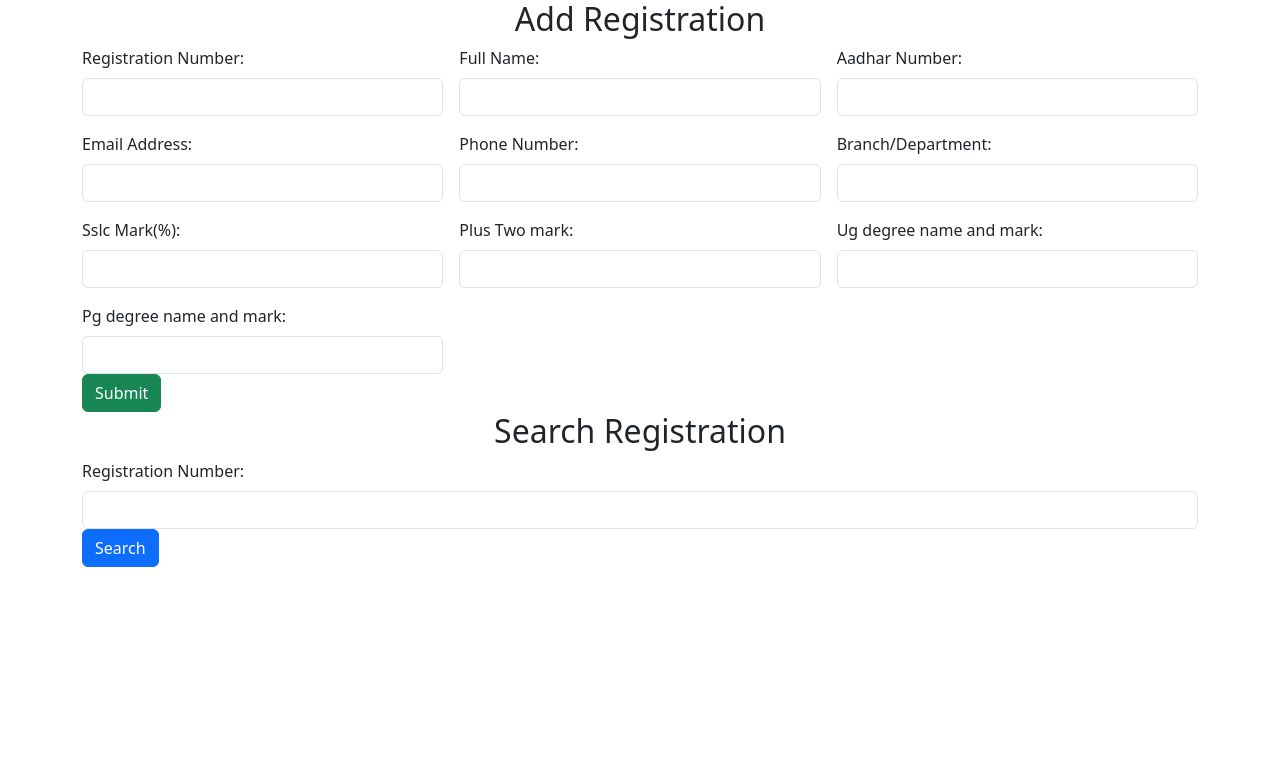
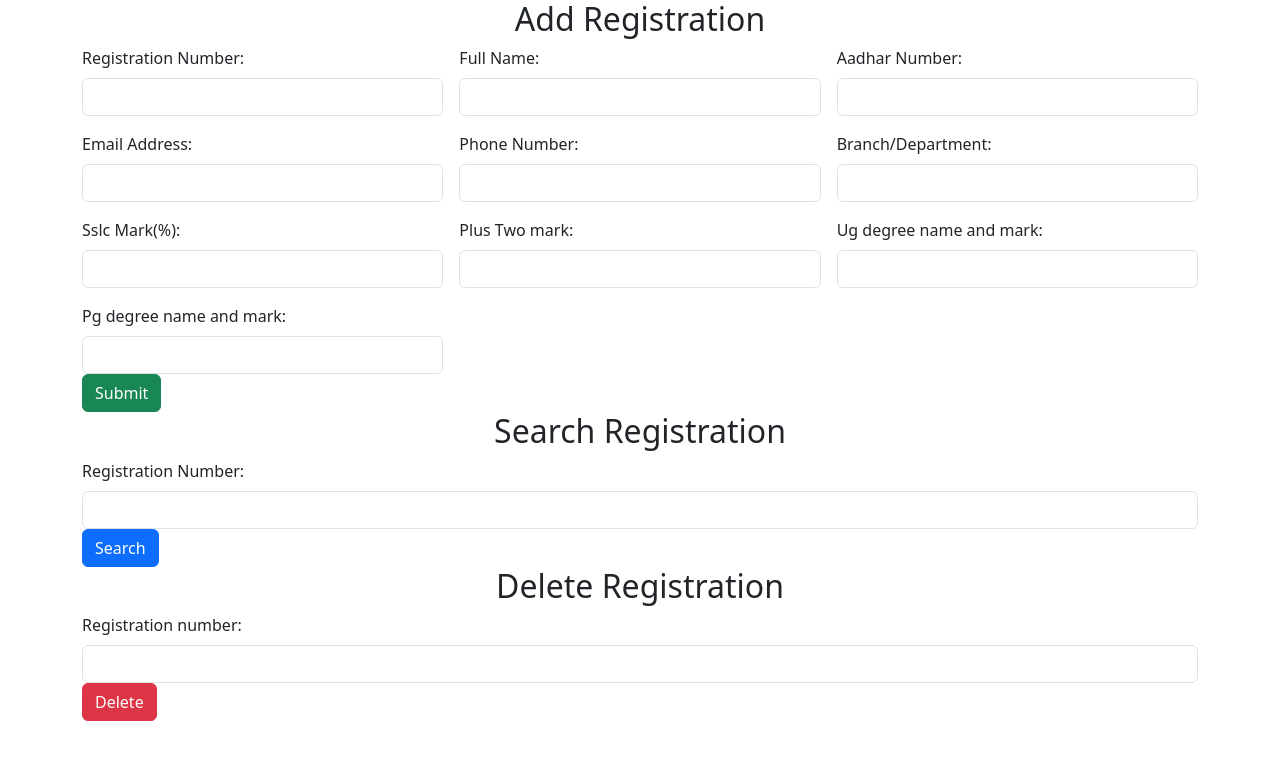
Before and after one commit to sajana-46/campusplacement-react-app, a React (Vite) app: page / in a window 1280 px wide. Shown: the top 760 px of the page. Built offline with nearby package versions, Linux system fonts and the light colour scheme.

Commit message:
delete registration completed

```diff
--- a/src/App.jsx
+++ b/src/App.jsx
@@ -5,6 +5,7 @@
 import './App.css'
 import AddRegistration from './components/AddRegistration'
 import SearchRegistration from './components/SearchRegistration'
+import DeleteRegistration from './components/DeleteRegistration'
 
 function App() {
   const [count, setCount] = useState(0)
@@ -13,6 +14,7 @@
     <>
     <AddRegistration/>
     <SearchRegistration/>
+    <DeleteRegistration/>
 
     </>
   )
--- /dev/null
+++ b/src/components/DeleteRegistration.jsx
@@ -0,0 +1,23 @@
+import React from 'react'
+
+const DeleteRegistration = () => {
+  return (
+    <div>
+         <div className="container">
+            <div className="row">
+                <div className="col col-12 col-sm-12 col-md-12 col-lg-12 col-xl-12 col-xxl-12">
+                    <h2 className="text-center">Delete Registration</h2>
+                    <label htmlFor="" className="form-label">Registration number:</label>
+                    <input type="number" className="form-control" />
+                </div>
+                <div className="col col-12 col-sm-12 col-md-12 col-lg-12 col-xl-12 col-xxl-12">
+                    <button className="btn btn-danger">Delete</button>
+                </div>
+            </div>
+        </div>
+
+    </div>
+  )
+}
+
+export default DeleteRegistration
```
